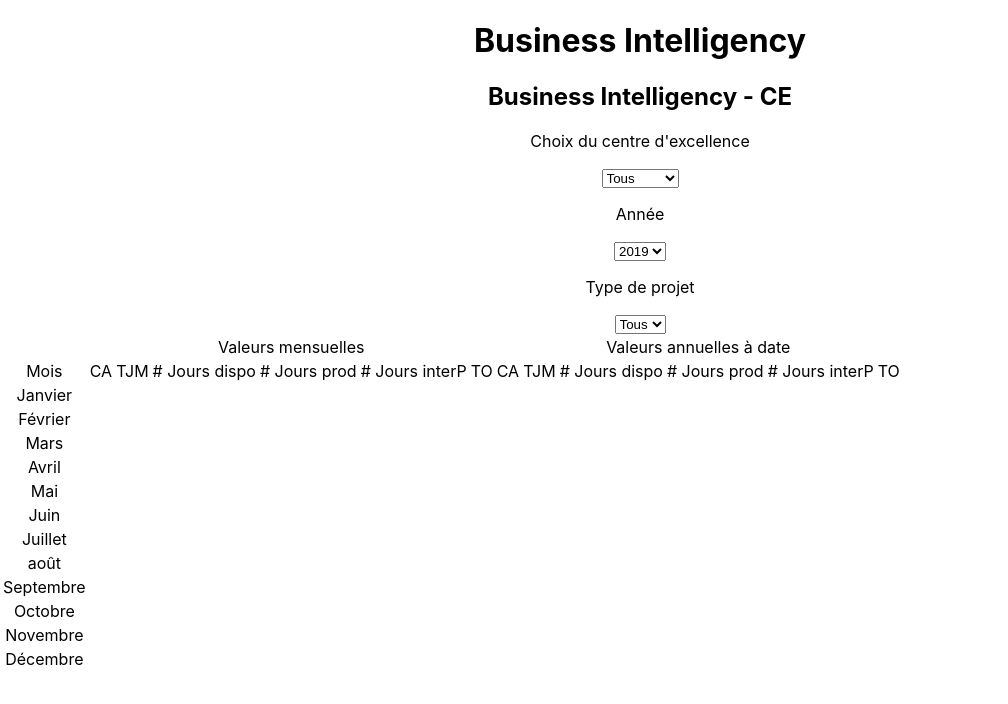
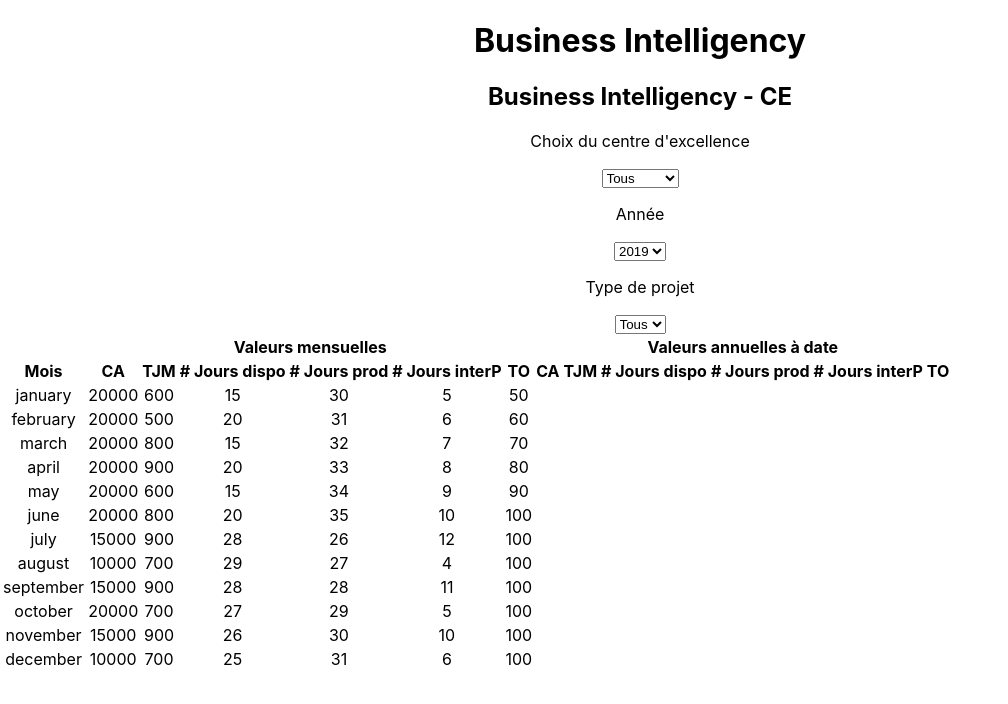
Before and after one commit to nicoudsarah/planbot, a React (Create React App) app: page / in a window 1280 px wide. Shown: the top 704 px of the page, without its empty margins (0-1008 px from the left). Built offline with nearby package versions, Linux system fonts and the light colour scheme.

Commit message:
[dev] insertion of JSON files datas in the table

```diff
--- a/src/components/CeTable.js
+++ b/src/components/CeTable.js
@@ -1,28 +1,75 @@
-import React from "react";
-import PropTypes from 'prop-types';
+import React, {useEffect, useState} from "react";
+import Json_CE_All_YEAR_2021_PROJ_Dev from "../CE_All_YEAR_2021_PROJ_Dev.json";
+import Json_CE_Grenoble_YEAR_2021_PROJ_Dev from "../CE_Grenoble_YEAR_2021_PROJ_Dev.json"
+import Json_CE_Lyon_YEAR_2021_PROJ_Dev from "../CE_Lyon_YEAR_2021_PROJ_Dev.json"
+import Json_CE_Lyon_YEAR_2021_PROJ_All from "../CE_Lyon_YEAR_2021_PROJ_All.json"
+import Json_CE_Lyon_YEAR_2021_PROJ_Ergo from "../CE_Lyon_YEAR_2021_PROJ_Ergo.json"
+import Json_CE_Lyon_YEAR_2020_PROJ_Dev from "../CE_Lyon_YEAR_2020_PROJ_Dev.json"
 
-const CeTable = (props) => {
+const CeTable = ({ce, projectType, year}) => {
+
+    const indicators =  ["CA", "TJM", "# Jours dispo",  "# Jours prod", "# Jours interP", "TO"]
+
+    const [data, setData] = useState(null)
+
+    useEffect(() => {
+        /* Pour Ruby
+        const JSONRecup = async () => {
+            const response = await fetch(data,{
+                headers : {
+                    'Content-Type': 'application/json',
+                        'Accept': 'application/json'
+                }
+            })
+            console.log(response)
+        }
+        JSONRecup()*/
+        if( ce === "all" && year === "2021" && projectType === "dev" ) {
+            setData(Json_CE_All_YEAR_2021_PROJ_Dev)
+        } else if (ce === "grenoble" && year === "2021" && projectType === "dev" ) {
+            setData(Json_CE_Grenoble_YEAR_2021_PROJ_Dev)
+        } else if (ce === "lyon" && year === "2021" && projectType === "dev" ) {
+            setData(Json_CE_Lyon_YEAR_2021_PROJ_Dev)
+        } else if (ce === "lyon" && year === "2021" && projectType === "all" ) {
+            setData(Json_CE_Lyon_YEAR_2021_PROJ_All)
+        } else if (ce === "lyon" && year === "2021" && projectType === "ergo" ) {
+            setData(Json_CE_Lyon_YEAR_2021_PROJ_Ergo)
+        } else if (ce === "lyon" && year === "2020" && projectType === "dev" ) {
+            setData(Json_CE_Lyon_YEAR_2020_PROJ_Dev)
+        }
+
+    }, [ce, projectType, year])
+    const months = data && Object.keys(data)
+    console.log(months)
+
+
     return (
         <>
             <table>
                 <thead>
                     <tr>
-                        <td></td>
-                        <td colSpan="6" id="monthly-values">Valeurs mensuelles</td>
-                        <td colSpan="6" id="annual-values">Valeurs annuelles à date</td>
+                        <th></th>
+                        <th colSpan="6" >Valeurs mensuelles</th>
+                        <th colSpan="6" >Valeurs annuelles à date</th>
                     </tr>
                     <tr>
-                        <td id="month-cell">Mois</td>
-                        {props.gestionDatas && props.gestionDatas.map((item, index) =>
-                            <td key={index} id={"monthly-" + item.name}>{item.indicator}</td>)}
-                        {props.gestionDatas && props.gestionDatas.map((item, index) =>
-                            <td key={index} id={"annual-" + item.name}>{item.indicator}</td>)}
+                        <th id="month-cell">Mois</th>
+                        {indicators.map((item, index) =>
+                            <th key={index} >{item}</th>)}
+                        {indicators.map((item, index) =>
+                            <th key={index} >{item}</th>)}
                     </tr>
                 </thead>
                 <tbody>
-                    {props.calender && props.calender.map((item, index) =>
-                        <tr key={index} id={item.id}>
-                            <td key={index} id={item.id + "-cell"}>{item.month}</td>
+                    {data && months && months.map((month, index) =>
+                        <tr key={index}>
+                            <td key={index}>{month}</td>
+                            <td>{data[month].CA}</td>
+                            <td>{data[month].TJM}</td>
+                            <td>{data[month].availableDays}</td>
+                            <td>{data[month].productionDays}</td>
+                            <td>{data[month].interProductionDays}</td>
+                            <td>{data[month].TO}</td>
                         </tr>)}
                 </tbody>
             </table>
@@ -30,10 +77,5 @@ const CeTable = (props) => {
     )
 }
 
-CeTable.propTypes = {
-    gestionDatas: PropTypes.array.isRequired,
-    calender: PropTypes.array.isRequired
-    // est-ce que j'ai besoin de spécifier que l'id et le month de calender sont obligatoire ? Pareil pour le name et l'indicator de gestionDatas ?
-}
 
 export default CeTable
--- a/src/components/ExcellenceCenter.js
+++ b/src/components/ExcellenceCenter.js
@@ -5,13 +5,6 @@ const ExcellenceCenter = () => {
     const ce = [{key: "all", value: "Tous"}, {key: "lyon", value: "Lyon"}, {key: "grenoble", value:"Grenoble"}]
     const years = [{key: "2019", value: "2019"}, {key: "2020", value: "2020"}, {key: "2021", value:"2021"}]
     const projectsType = [{key: "all", value: "Tous"}, {key: "dev", value: "Dev"}, {key: "ergo", value:"Ergo"}]
-    const months = [{month: "Janvier", id: "january"}, {month: "Février", id: "february"}, {month: "Mars", id: "march"},
-        {month: "Avril", id: "april"}, {month: "Mai", id: "may"}, {month: "Juin", id: "june"},
-        {month: "Juillet", id: "july"}, {month: "août", id: "august"}, {month: "Septembre", id: "september"},
-        {month: "Octobre", id: "october"}, {month: "Novembre", id: "november"}, {month: "Décembre", id: "december"}]
-    const indicators =  [{indicator: "CA", name: "ca"}, {indicator: "TJM", name: "tjm"},
-                        {indicator: "# Jours dispo", name: "availability-days"}, {indicator: "# Jours prod", name: "production-days"},
-                        {indicator: "# Jours interP", name: "inter-contract-days"}, {indicator: "TO", name: "to"}]
 
     return (
         <div className="excellence-center">
@@ -19,7 +12,7 @@ const ExcellenceCenter = () => {
             <LabelSelect label="Choix du centre d'excellence" options={ce} id="excellence-center-choice"/>
             <LabelSelect label="Année" options={years} id="year"/>
             <LabelSelect label="Type de projet" options={projectsType} id="projects-type"/>
-            <CeTable calender={months} gestionDatas={indicators}/>
+            <CeTable ce={"lyon"} year={"2020"} projectType={"dev"}/>
         </div>
     );
 }
```
